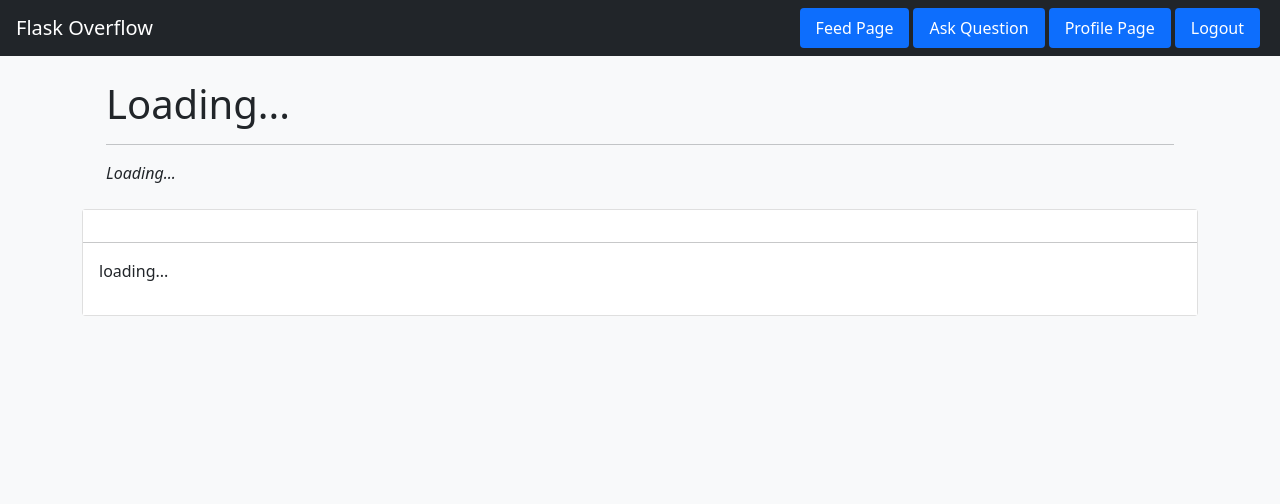
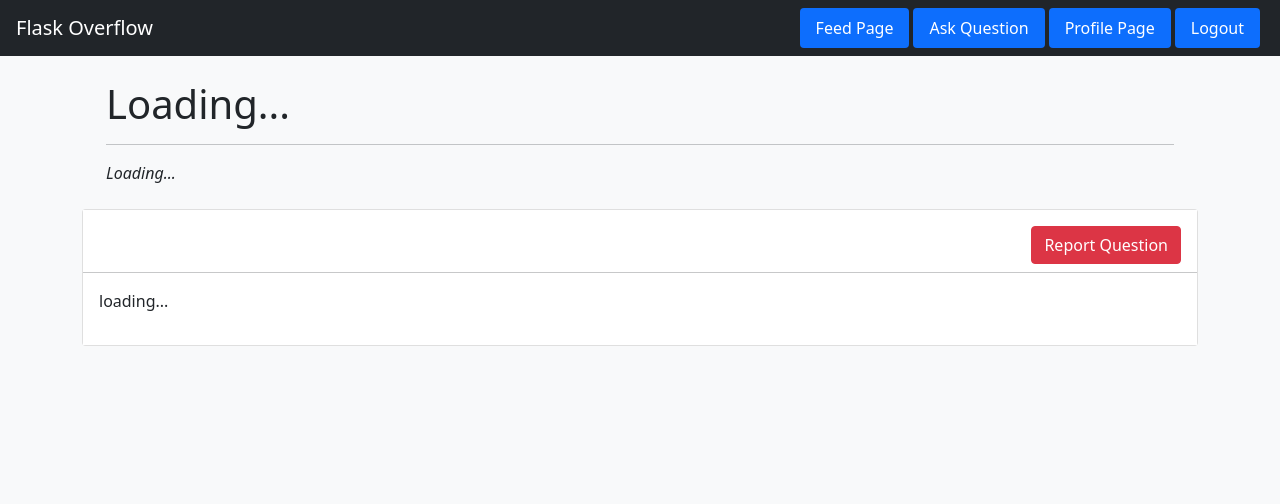
Before and after one commit to amill251/3155-Q-A-Project, a Flask app: template flask_app/templates/viewquestion.html in a window 1280 px wide. Shown: the top 504 px of the page. Run offline with Flask 2, Linux system fonts and the light colour scheme; the template is opened without the code that fills it, so the values that code supplies are empty; some libraries are stand-ins or nearby versions.

Commit message:
Implemented report feature

```diff
--- a/app.py
+++ b/app.py
@@ -12,7 +12,7 @@ import sqlite3
 import jwt
 from functools import wraps
 from flask_app.database.database import db
-from flask_app.models.models import Answer, User, Question, AnswerVote, Vote
+from flask_app.models.models import Answer, User, Question, AnswerVote, Vote, Report
 
 
 DATABASE_PATH = './flask_app/database/database.db'
@@ -227,6 +227,8 @@ def api_routes(app):
             db.session.commit()
             return jsonify(succeed=True)
         elif request.method == "GET":
+            bearer_token = request.headers['Authorization']
+            user_id = getBearerJwtPayload(bearer_token)['user_id']
             print('Method was GET')
             print(request.args)
             if request.args.__contains__('question'):
@@ -245,13 +247,20 @@ def api_routes(app):
                 user_name = db.session.query(User).filter_by(
                     user_id=question.user_id).first()._username
 
+                user_reported = Report.query.filter_by(user_id=user_id, question_id=questionId, answer_id=None).first()
+                user_report = False
+
+                if user_reported is not None:
+                    user_report = True
+
                 question_dict = {
                     'question_id': question.question_id,
                     'user_id': question.user_id,
                     'title': question.title,
                     'contents': question.contents,
                     'date_created': question.date_created,
-                    'username': user_name
+                    'username': user_name,
+                    'user_reported': user_report
                 }
 
                 questions_response = dict()
@@ -343,6 +352,7 @@ def api_routes(app):
             answers = db.session.query(Answer.answer_id).filter(Answer.question_id==delete_question_id).first()
             print(answers)
             db.session.query(AnswerVote).filter(AnswerVote.answer_id.in_(answers)).delete()
+            Report.query.filter_by(question_id=delete_question_id).delete()
             Answer.query.filter_by(question_id=delete_question_id).delete()
             Question.query.filter_by(question_id=delete_question_id).delete()
             print('Made it past subquery')
@@ -415,8 +425,15 @@ def api_routes(app):
                     'upvotes': AnswerVote.query.filter_by(answer_id=answer.answer_id, vote_id=1).count(),
                     'downvotes': AnswerVote.query.filter_by(answer_id=answer.answer_id, vote_id=2).count()
                 }
+                user_vote = 'novote'
 
-                user_vote = 'novote'
+                user_reported = Report.query.filter_by(user_id=user_id, answer_id=answer.answer_id).first()
+                user_report = False
+
+                if user_reported is not None:
+                    user_report = True
+
+                print(user_reported)
 
                 test_vote = Vote.query.join(AnswerVote, AnswerVote.vote_id == Vote.vote_id).filter_by(
                     answer_id=answer.answer_id, user_id=user_id).first()
@@ -431,6 +448,7 @@ def api_routes(app):
                     'contents': answer.contents,
                     'date_created': answer.date_created,
                     'username': user_name,
+                    'user_report': user_report,
                     'votes': {
                         'total_votes': total_votes['upvotes'] - total_votes['downvotes'],
                         'uservotes': user_vote
@@ -529,6 +547,70 @@ def api_routes(app):
 
         return 0
 
+    @app.route("/api/report", methods=["GET", "POST"])
+    @api_auth(app)
+    def report():
+        if request.method == "POST":
+            bearer_token = request.headers['Authorization']
+            u_Id = getBearerJwtPayload(bearer_token)['user_id']
+            q_Id = request.json['question_id']
+            a_Id = request.json['answer_id']
+            current_report = db.session.query(Report).filter_by(
+                user_id=u_Id, question_id=q_Id, answer_id=a_Id).first()
+            if current_report is None:
+                new_record = Report(u_Id, q_Id, a_Id)
+                db.session.add(new_record)
+                try:
+                    db.session.commit()
+                except Exception as e:
+                    print(e)
+                last_report = db.session.query(Report).filter_by(
+                    question_id=q_Id, answer_id=a_Id).all()
+                if len(last_report) >= 3:
+                    if a_Id is None:
+                        question = db.session.query(Question).filter_by(question_id=q_Id).first()
+                        if not question:
+                            return jsonify(succeed=False, message="Question not found"), 404
+                        print('Got the Question id')
+                        answers = db.session.query(Answer.answer_id).filter(Answer.question_id==q_Id).first()
+                        print(answers)
+                        db.session.query(AnswerVote).filter(AnswerVote.answer_id.in_(answers)).delete()
+                        Report.query.filter_by(question_id=q_Id).delete()
+                        Answer.query.filter_by(question_id=q_Id).delete()
+                        Question.query.filter_by(question_id=q_Id).delete()
+                        print('Made it past subquery')
+
+                        db.session.commit()
+                    else:
+                        answers = db.session.query(Answer.answer_id).filter(Answer.answer_id==a_Id).first()
+                        print(answers)
+                        db.session.query(AnswerVote).filter(AnswerVote.answer_id.in_(answers)).delete()
+                        Report.query.filter_by(answer_id=a_Id).delete()
+                        Answer.query.filter_by(answer_id=a_Id).delete()
+
+                        db.session.commit()
+                return jsonify(success=True)
+            elif current_report is not None:
+                Report.query.filter_by(user_id=u_Id, question_id=q_Id, answer_id=a_Id).delete()
+                db.session.commit()
+                return jsonify(success=True)
+            return jsonify(success=True)
+        elif request.method == "GET":
+            bearer_token = request.headers['Authorization']
+            u_Id = getBearerJwtPayload(bearer_token)['user_id']
+            # q_Id = request.args['question']
+            reports = db.session.query(Report).all()
+            reports_response = dict()
+            reports_response['data'] = []
+            for report in reports:
+                report_dict = {
+                    'user_id': report.user_id,
+                    'question_id': report.question_id,
+                    'answer_id': report.answer_id
+                }
+                reports_response['data'].append(report_dict)
+            return jsonify(reports_response)
+        return jsonify(success=True)
 
 def api_auth(app):
     def api_auth_decorator(func):
--- a/flask_app/database/schema.sql
+++ b/flask_app/database/schema.sql
@@ -54,5 +54,12 @@ CREATE TABLE IF NOT EXISTS Vote  (
 	vote_name TEXT NOT NULL
 );
 
+CREATE TABLE IF NOT EXISTS Report  (
+	report_id INTEGER PRIMARY KEY,
+	user_id INTEGER NOT NULL,
+	question_id INTEGER NOT NULL,
+	answer_id INTEGER
+);
+
 INSERT OR REPLACE INTO Vote (vote_id, vote_name) VALUES (1, 'upvote');
 INSERT OR REPLACE INTO Vote (vote_id, vote_name) VALUES (2, 'downvote');
--- a/flask_app/static/scripts/index.js
+++ b/flask_app/static/scripts/index.js
@@ -14,6 +14,10 @@ function getQuestion(callback, questionBody) {
 
 function postQuestionDelete(callback, questionBody) {
     return requestAPI('/questions/delete', 'POST', JSON.stringify(questionBody), callback);
+}
+
+function postQuestionReport(callback, questionBody) {
+    return requestAPI('/report', 'POST', JSON.stringify(questionBody), callback);
 }
 
 function postQuestionEdit(callback, questionBody) {
--- a/flask_app/static/scripts/viewquestion.js
+++ b/flask_app/static/scripts/viewquestion.js
@@ -16,6 +16,16 @@ function loadQuestion() {
         console.log(response);
         questionId = response.data[0].question_id;
         userId = response.data[0].user_id;
+        $('#report-button').click(() => {
+            reportQuestion(questionId);
+        });
+        console.log("------");
+        console.log(response.data[0]);
+        if (response.data[0].user_reported) {
+            console.log("Made it inside print statement");
+            $('#report-button').addClass("btn-reported");
+            $('#report-button').text("Reported");
+        }
 
         if (userId == getCookies().user_id) {
             $('#delete-button').show();
@@ -56,6 +66,29 @@ function deleteQuestion(questionId) {
 function editQuestion(questionId) {
     route('/edit-question?question=' + questionId);
 }
+
+function reportQuestion(questionId) {
+    let reportBody = {
+        "question_id": questionId,
+        "answer_id": null
+    }
+
+    postQuestionReport(() => {
+        location.reload();
+    }, reportBody);
+}
+
+function reportAnswer(questionId, answerId) {
+    let reportBody = {
+        "question_id": questionId,
+        "answer_id": answerId
+    }
+
+    postQuestionReport(() => {
+        location.reload();
+    }, reportBody);
+}
+
 
 function submitAnswer(questionId) {
     let answerContents = $('#answer-question').val();
@@ -108,9 +141,19 @@ function createHTMLAnswerTemplate(answerData) {
         upvote = ' btn-vote-light'
         downvote = ' btn-vote-light'
     }
+    let reportText = '';
+    let reportClass ='';
+
+    if (answerData.user_report) {
+        reportText = 'Reported';
+        reportClass = 'btn-reported';
+    } else {
+        reportText = 'Report Answer';
+    }
 
     let answer = `
     <div class="card mb-3">
+    <button class="btn btn-danger ` + reportClass + `" onclick="reportAnswer(` + answerData.question_id + ', ' + answerData.answer_id + `)">` + reportText + `</button>
         <div class="card-header">
             <div class="row">
                 <div class="col-8">` + answerData.username + `</div>
--- a/flask_app/static/styles/style.css
+++ b/flask_app/static/styles/style.css
@@ -45,3 +45,8 @@ body {
     cursor: pointer;
     background-color: #444;
 }
+
+.btn-reported {
+    background-color: white!important;
+    color: red!important;
+}
--- a/flask_app/templates/viewquestion.html
+++ b/flask_app/templates/viewquestion.html
@@ -57,7 +57,9 @@
                         <span class="d-flex justify-content-between mb-2">
                             <h6 id="user-asks"></h6><span><button id="edit-button" class="btn btn-secondary mr-3"
                                     style="display: none;">Edit Question</button><button id="delete-button"
-                                    class="btn btn-danger" style="display: none;">Delete Question</button></span>
+                                    class="btn btn-danger" style="display: none;">Delete Question</button>
+                                    <button id="report-button" class="btn btn-danger">Report Question</button>
+                                </span>
                         </span>
                         <hr class="mt-0 mx-n3">
                         <p id="question-body">
```
Also changed, not shown: flask_app/models/models.py (+12 -0 lines).
